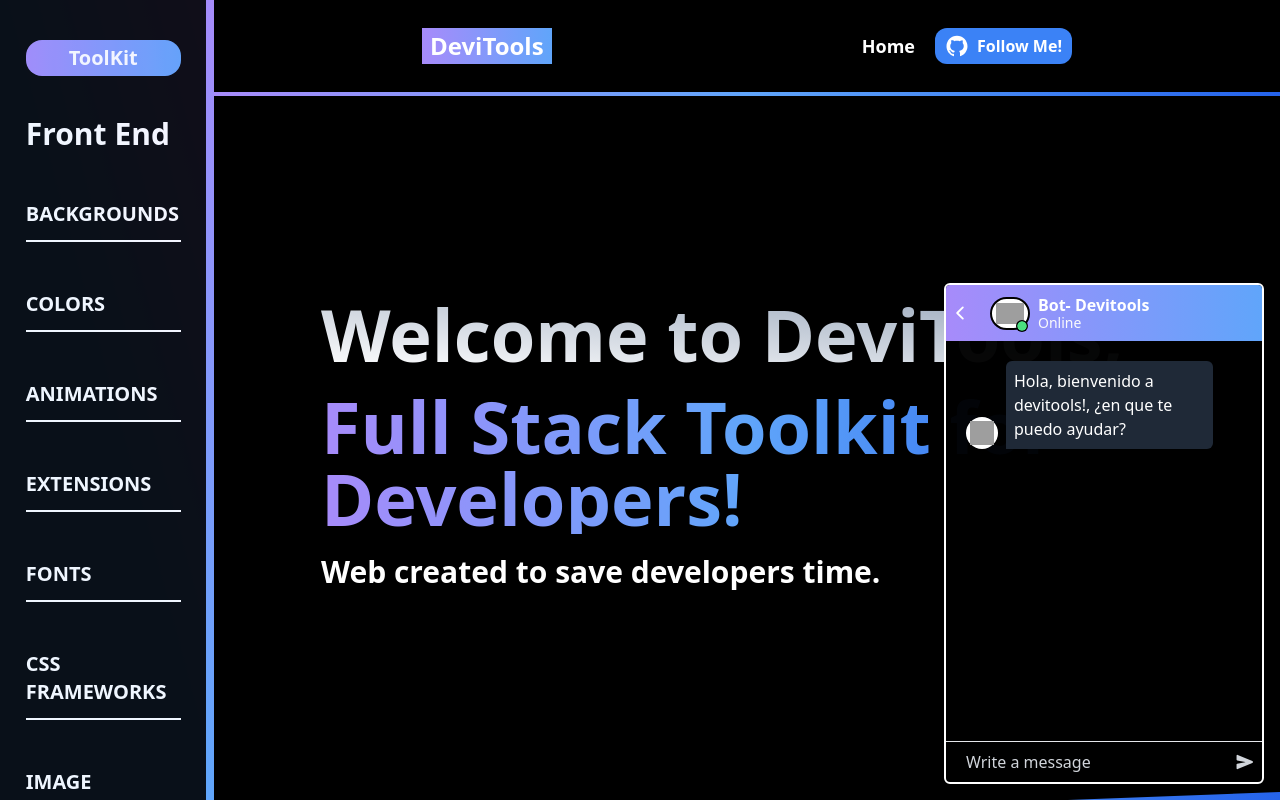
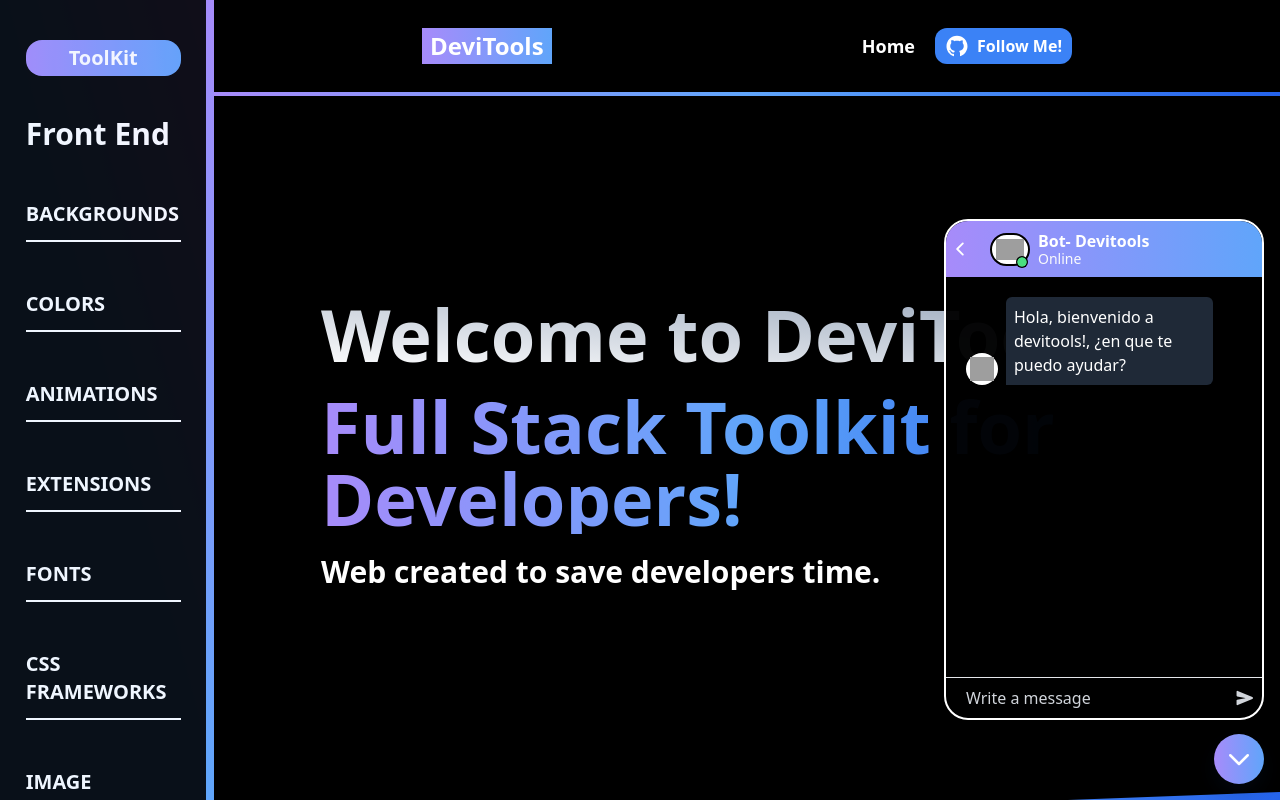
Before and after one commit to Alesso-Chiavarino/devitools, a Next.js app: page / in a window 1280 px wide. Both pictures are taken after a click on the element 1236 px from the left and 756 px from the top of the page. Shown: the top 800 px of the page. Built offline with nearby package versions, Linux system fonts and the light colour scheme; grey boxes are pictures that could not be loaded.

Commit message:
Update Bot and BotButtom components with new styling and animations.

```diff
--- a/src/components/Bot.jsx
+++ b/src/components/Bot.jsx
@@ -163,7 +163,7 @@
     }
 
     return (
-        <div style={{ animationDuration: '.3s' }} className={isShow ? 'bg-[rgba(0,0,0,.97)] animate__animated animate__fadeInUp max-[800px]:w-3/4 max-[1200px]:w-2/4 lg:w-1/4 rounded-md overflow-hidden h-fit fixed border-2 border-white bottom-4 z-50 right-4' : 'bg-black animate__animated animate__fadeOutDown w-1/4 rounded-md overflow-hidden h-fit fixed border-2 border-white bottom-0 z-50 right-4'}>
+        <div style={{ animationDuration: '.2s' }} className={isShow ? 'bg-[rgba(0,0,0,.97)] animate__animated animate__fadeInUp max-[800px]:w-3/4 max-[1200px]:w-2/4 lg:w-1/4 rounded-3xl overflow-hidden h-fit fixed border-2 border-white bottom-20 z-50 right-4' : 'bg-black animate__animated animate__fadeOutDown w-1/4 rounded-3xl overflow-hidden h-fit fixed border-2 border-white bottom-0 z-50 right-4'}>
 
             <form action="" onSubmit={(e) => handleSubmit(e)}>
                 <div className='bg-gradient-to-r from-violet-400 to-blue-400 flex items-center gap-5'>
--- a/src/components/BotButtom.jsx
+++ b/src/components/BotButtom.jsx
@@ -1,6 +1,7 @@
 import { useState } from 'react'
 import Bot from './Bot'
 import { BsChatLeftTextFill } from 'react-icons/bs'
+import { HiOutlineChevronDown } from 'react-icons/hi'
 
 const BotButtom = () => {
 
@@ -10,8 +11,8 @@
         <>
             <Bot setIsShow={setIsShow} isShow={isShow} />
 
-            <div className={isShow ? 'hidden justify-center items-center' : 'w-[55px] h-[55px] rounded-full shadow-[rgba(13,_38,_76,_0.19)_0px_9px_20px] hover:bg-blue-500 transition-all duration-300 bg-gradient-to-r from-violet-400 to-blue-400 fixed z-50 text-white bottom-4 right-4 cursor-pointer flex justify-center items-center'} onClick={() => setIsShow(true)}>
-                <BsChatLeftTextFill className='text-2xl' />
+            <div className='w-[50px] h-[50px] rounded-full shadow-[rgba(13,_38,_76,_0.19)_0px_9px_20px] hover:bg-blue-500 transition-all duration-300 bg-gradient-to-r from-violet-400 to-blue-400 fixed z-50 text-white bottom-4 right-4 cursor-pointer flex justify-center items-center' onClick={() => setIsShow(!isShow)}>
+                {isShow ? <HiOutlineChevronDown style={{ animationDuration: '.2s' }} className='text-3xl animate__animated animate__rotateInDownLeft' /> : <BsChatLeftTextFill style={{ animationDuration: '.2s' }} className='text-xl animate__animated animate__rotateInDownRight' />}
             </div>
         </>
     )
```
